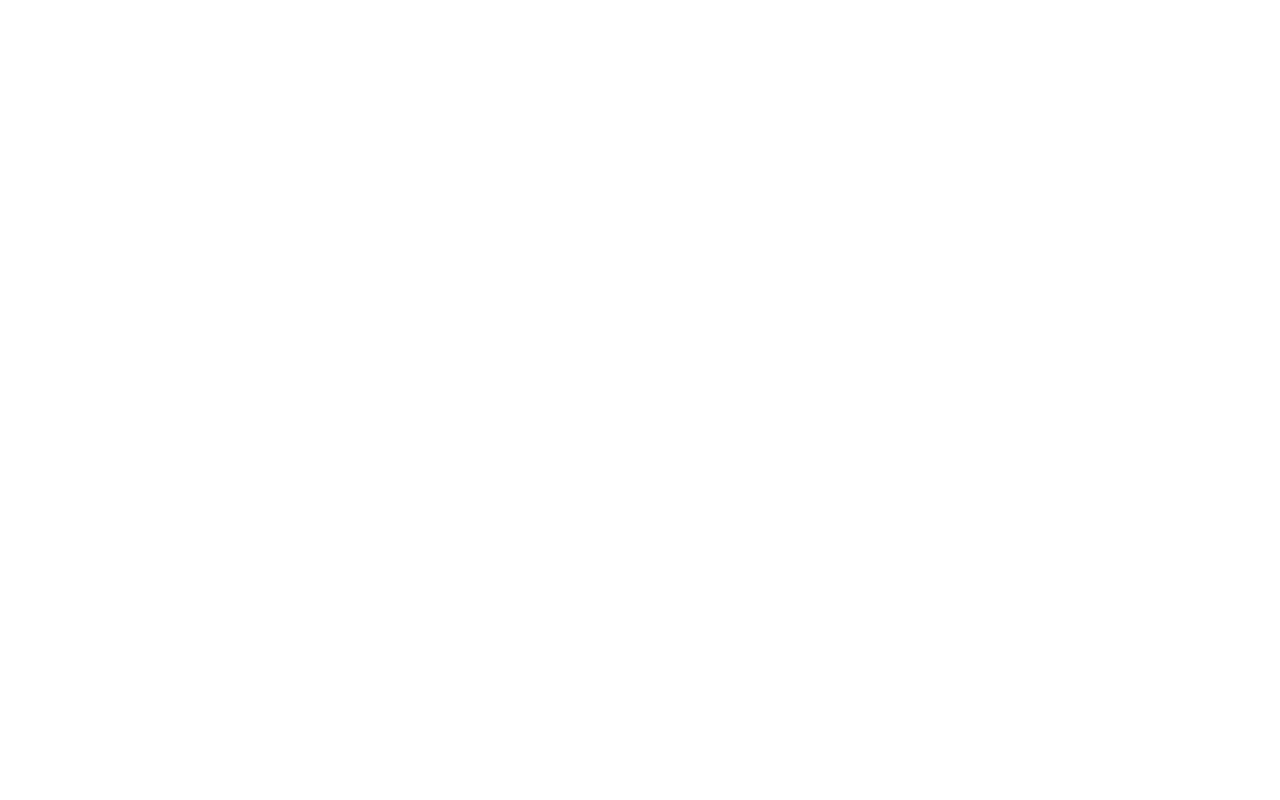
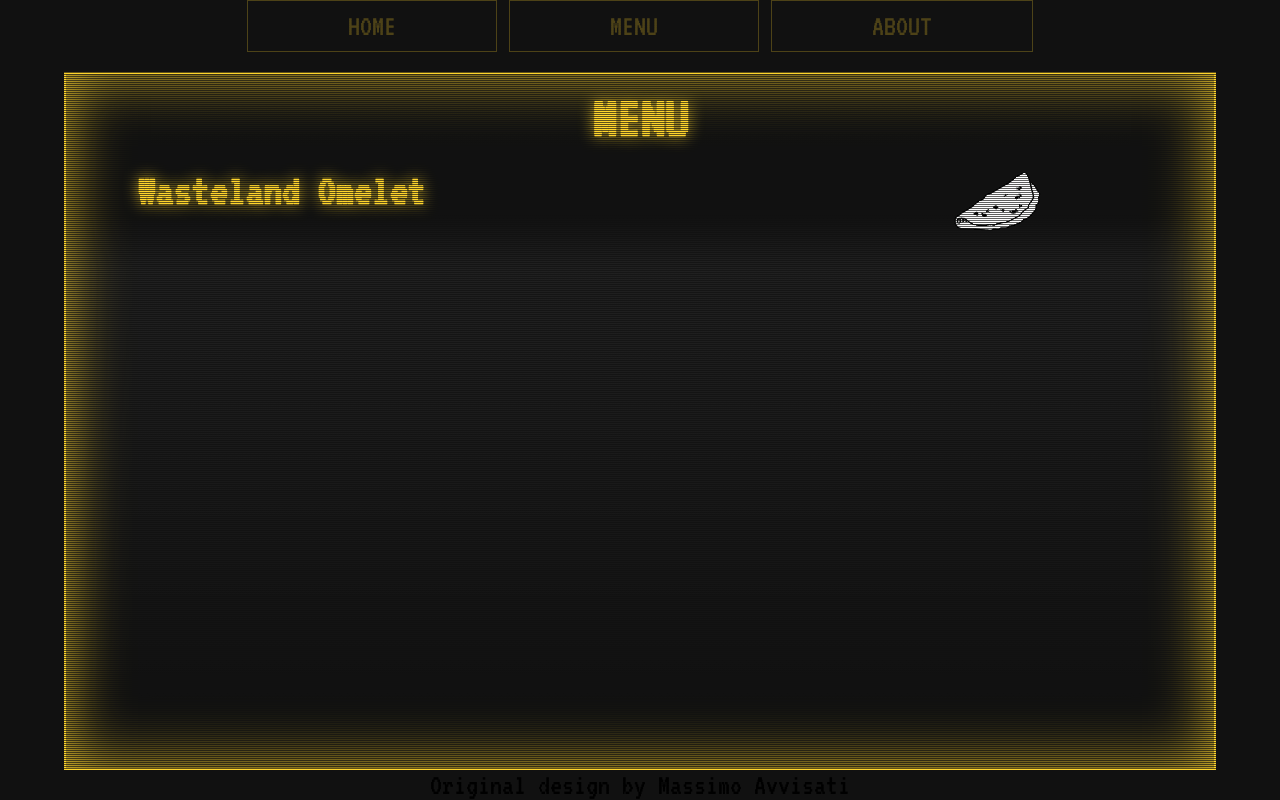
Before and after one commit to bogdan-lun-02/restaurant-page-odin, a website built with webpack: page src/template.html in a window 1280 px wide. Built offline with nearby package versions, Linux system fonts and the light colour scheme.

Commit message:
Homepage tab complete, menu tab in progress

```diff
--- /dev/null
+++ b/src/homepage.js
@@ -0,0 +1,22 @@
+import vaultBoy from "./img/vaultboy.webp";
+
+export function initialPageLoad() {
+  const content = document.getElementById('content');
+
+  const div = document.createElement('div');
+  const h1 = document.createElement('h1');
+
+  content.appendChild(div).classList.add('headline');
+  const headline = document.querySelector('.headline');
+  headline.appendChild(h1).textContent = 'Vault Snack';
+
+  content.appendChild(document.createElement('div')).classList.add('main');
+  const main = document.querySelector('.main');
+  main.appendChild(document.createElement('p')).
+    textContent = 'Have a snack on the ruins of the Old World. This restaurant is the most wonderful restaurant on the Wastelands. Lorem ipsum dolor sit amet, consectetur adipiscing elit. Etiam sed dictum libero, ut varius erat. Vivamus condimentum neque id maximus cursus. Aenean quis maximus libero. Vestibulum ac metus lobortis, fringilla neque eu, accumsan lorem. Nulla pharetra nec risus et elementum. Duis tempus eget magna eget tempus. Vivamus iaculis id lectus quis viverra. Aenean elementum, sapien a dignissim rutrum, dui sem malesuada est, vitae lobortis odio lacus a ipsum. Integer dui velit, porta at placerat eu, cursus sed odio. Donec sagittis imperdiet molestie. Curabitur massa sem, egestas ut convallis eget, tincidunt quis tortor. Nullam faucibus elit interdum tortor hendrerit mollis. Mauris nec felis magna.';
+
+  main.appendChild(document.createElement('img')).
+    setAttribute('src', vaultBoy)
+
+
+}
--- a/src/index.js
+++ b/src/index.js
@@ -1,3 +1,6 @@
 import "./styles.css";
 
-console.log('12345');
+import { initialPageLoad } from "./homepage";
+import { menuLoad } from "./menu";
+
+window.addEventListener('DOMContentLoaded', menuLoad);
--- /dev/null
+++ b/src/menu.js
@@ -0,0 +1,22 @@
+import wastelandOmelet from "./img/wasteland-omelet.webp";
+
+export function menuLoad() {
+  const content = document.getElementById('content');
+
+  content.appendChild(document.createElement('div')).classList.add('headline');
+  const headline = document.querySelector('.headline');
+  headline.appendChild(document.createElement('h1')).textContent = 'MENU';
+
+
+  content.appendChild(document.createElement('div')).classList.add('menu');
+
+  const menu = document.querySelector('.menu');
+  menu.appendChild(document.createElement('div')).classList.add('menuItem');
+  const menuItem = document.querySelector('.menuItem');
+  menuItem.appendChild(document.createElement('h2')).textContent = 'Wasteland Omelet';
+  menuItem.appendChild(document.createElement('img')).
+    setAttribute('src', wastelandOmelet);
+  // function updateMenu(name, description, img) {
+
+  // }
+}
--- a/src/styles.css
+++ b/src/styles.css
@@ -0,0 +1,129 @@
+@font-face {
+  font-family: 'VT323';
+  src: url('./fonts/VT323-Regular.ttf') format('ttf'),
+    url('./fonts/VT323-Regular.ttf') format('ttf');
+  font-weight: 600;
+  font-style: normal;
+}
+
+:root {
+    font-family: "VT323", monospace;
+    font-weight: 400;
+    --primary-color: #ffd52c;
+    --secondary-color: #ff5c00;
+    --tertiary-color: #c72d04;
+    --background-color: #111;
+    scrollbar-color: var(--primary-color) var(--secondary-color);
+    font-size: clamp(18px, 3vw, 30px);
+}
+
+* {
+    margin: 0;
+    padding: 0;
+    box-sizing: border-box;
+}
+
+body {
+    display: flex;
+    flex-direction: column;
+    justify-content: center;
+    align-items: center;
+    height: 100vh;
+    background-color: var(--background-color);
+}
+
+@keyframes crtAnimation {
+  0% {
+    background-position: 0 0;
+  }
+
+  100% {
+    background-position: 0 10000%;
+  }
+}
+
+.old-crt-monitor {
+    box-shadow: inset 0px 0px 2rem;
+    background-image: linear-gradient(0deg, #0000 10%, #fff1 90%, #0000 100%);
+    animation: crtAnimation 100s linear infinite;
+    background-size: 100% 80%;
+}
+
+button {
+  	background: transparent;
+	border: 1px solid var(--primary-color);
+	clear: both;
+	color: var(--primary-color);
+	cursor: hand;
+	display: inline-block;
+	font-family: 'VT323', monospace;
+  font-size: 1em;
+	margin-bottom: 20px;
+	opacity: 0.25;
+	padding: 10px 100px;
+	position: relative;
+	text-decoration: none;
+	text-transform: uppercase;
+	z-index: 10;
+}
+
+button:hover {
+	background: var(--primary-color);
+	color: var(--background-color);
+	opacity: 0.8;
+}
+
+#content {
+
+  display: flex;
+  flex-direction: column;
+  align-items: center;
+  gap: 20px;
+  width: 90vw;
+  height: 90vh;
+  /* display: grid;
+  grid-template-rows: auto 1fr auto; */
+  overflow: hidden;
+  padding: 0.5rem;
+  border: 2px solid var(--primary-color);
+  color: var(--primary-color);
+  mask-image: linear-gradient(to bottom, #0005 50%, #000 50%);
+  mask-size: 100% 2px;
+  text-shadow: 0 0 0.5rem;
+}
+
+.headline, .main {
+  display: flex;
+  justify-content: center;
+}
+
+.main {
+  width: 90%;
+  height: 90%;
+  display: grid;
+  grid-template-columns: 3fr 1fr;
+  gap: 20px;
+
+  text-align: justify;
+}
+
+.main img {
+  height: 90%;
+}
+
+/* MENU */
+
+.menu {
+  width: 90%;
+}
+
+.menuItem {
+  width: 90%;
+  display: flex;
+  justify-content: space-between;
+}
+
+.menuItem img{
+  width: 10%;
+height: 10%;
+}
--- a/src/template.html
+++ b/src/template.html
@@ -3,7 +3,25 @@
 	<head>
 		<meta charset="UTF-8" />
 		<meta name="viewport" content="width=device-width, initial-scale=1.0" />
-		<title>Document 4</title>
+		<title>Vault Snack</title>
+    <link rel="preconnect" href="https://fonts.googleapis.com">
+    <link rel="preconnect" href="https://fonts.gstatic.com" crossorigin>
+    <link href="https://fonts.googleapis.com/css2?family=VT323&display=swap" rel="stylesheet">
 	</head>
-	<body></body>
+	<body>
+		<header>
+      <nav>
+        <button>Home</button>
+        <button>Menu</button>
+        <button>About</button>
+      </nav>
+    </header>
+
+    <div class="old-crt-monitor" id="content">
+
+    </div>
+    <div class="credit">
+      Original design by Massimo Avvisati
+    </div>
+	</body>
 </html>
--- a/webpack.config.js
+++ b/webpack.config.js
@@ -30,8 +30,12 @@ module.exports = {
         loader: "html-loader",
       },
       {
-        test: /\.(png|svg|jpg|jpeg|gif)$/i,
+        test: /\.(png|webp|svg|jpg|jpeg|gif)$/i,
         type: "asset/resource",
+      },
+      {
+        test: /\.(woff|woff2|eot|ttf|otf)$/i,
+        type: 'asset/resource',
       },
     ],
   },
```
Also changed, not shown: src/fonts/VT323-Regular.ttf (added), src/img/cola.webp (added), src/img/desert-salad.webp (added), src/img/iguana-stick.webp (added), src/img/sunset-sarsp.webp (added), src/img/vaultboy.webp (added), src/img/wasteland-omelet.webp (added), 5 other files.
